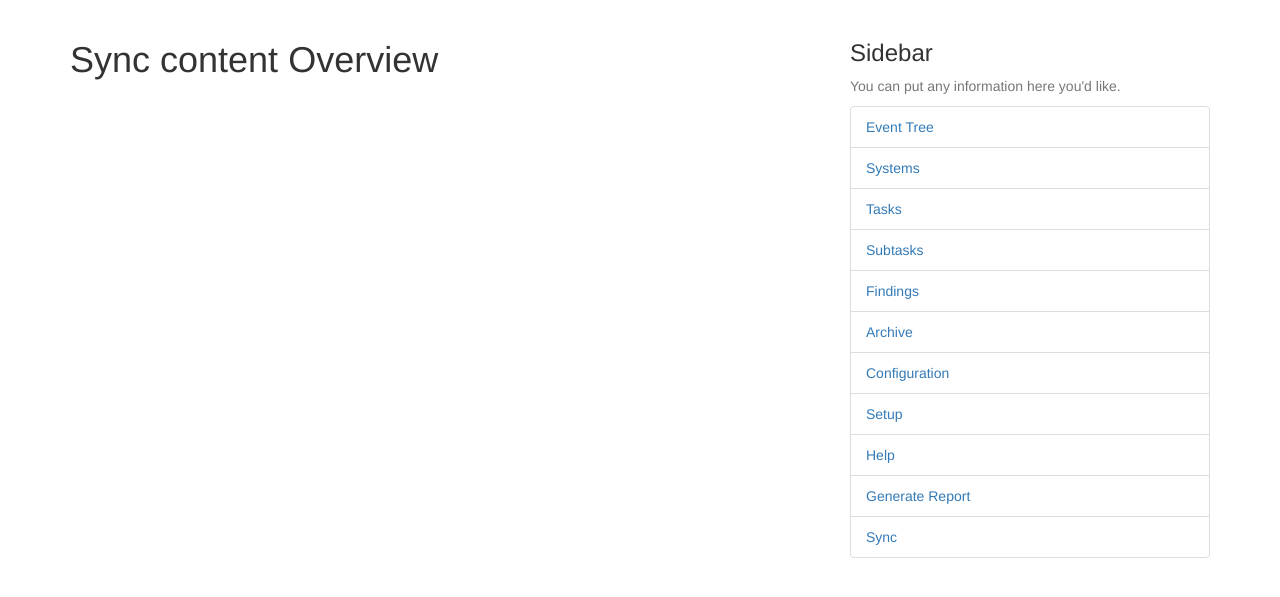
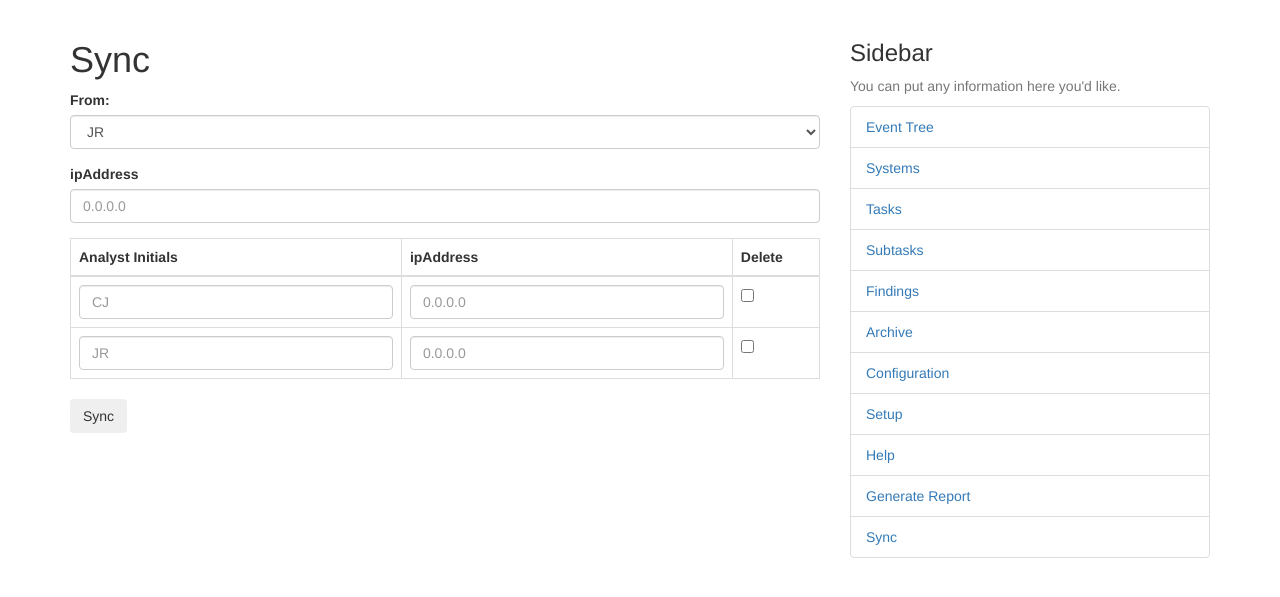
Before and after one commit to miguelmunozh/SE-project, a Flask app: page /Sync in a window 1280 px wide. Shown: the part 52-649 px from the top of the page. Run offline with Flask 2, Linux system fonts and the light colour scheme; some libraries are stand-ins or nearby versions.

Commit message:
completed sync form template

```diff
--- a/flaskProject/templates/Sync.html
+++ b/flaskProject/templates/Sync.html
@@ -3,7 +3,51 @@
 
 <!-- html code for the body of the page-->
 {% block content %}
-    <h1>Sync content Overview </h1>
+    <h1>Sync</h1>
+    <form>
+        <div class="form-group">
+            <label> From:</label>
+            <select class="form-control" id="analystToSync">
+                <option>JR</option>
+                <option>CJ</option>
+            </select>
+        </div>
+        <div class="form-group">
+            <label for="ipAddress">ipAddress</label>
+            <input type="text" class="form-control" placeholder="0.0.0.0" id="sipAddress">
+        </div>
+        <table class="table table-bordered table-sm">
+        <thead>
+          <tr>
+            <th>Analyst Initials</th>
+            <th>ipAddress</th>
+            <th>Delete</th>
+          </tr>
+        </thead>
+        <tbody>
+          <tr>
+            <td>
+                <input type="text" class="form-control" placeholder="CJ" id="ranalystInitials">
+            </td>
+            <td>
+                <input type="text" class="form-control" placeholder="0.0.0.0" id="ripAddress">
+            </td>
+            <td><input type="checkbox" class="form-input" id="rCheck"></td>
+          </tr>
+          <tr>
+            <td>
+                <input type="text" class="form-control" placeholder="JR" id="analystInitials">
+            </td>
+            <td>
+                <input type="text" class="form-control" placeholder="0.0.0.0" id="ipAddress">
+            </td>
+            <td><input type="checkbox" class="form-input" id="exampleCheck1"></td>
+          </tr>
+        </tbody>
+      </table>
+      <button type="button" class="btn btn-secondary">Sync</button>
+
+    </form>
     <!-- content goes here -->
 
 {% endblock %}
```
